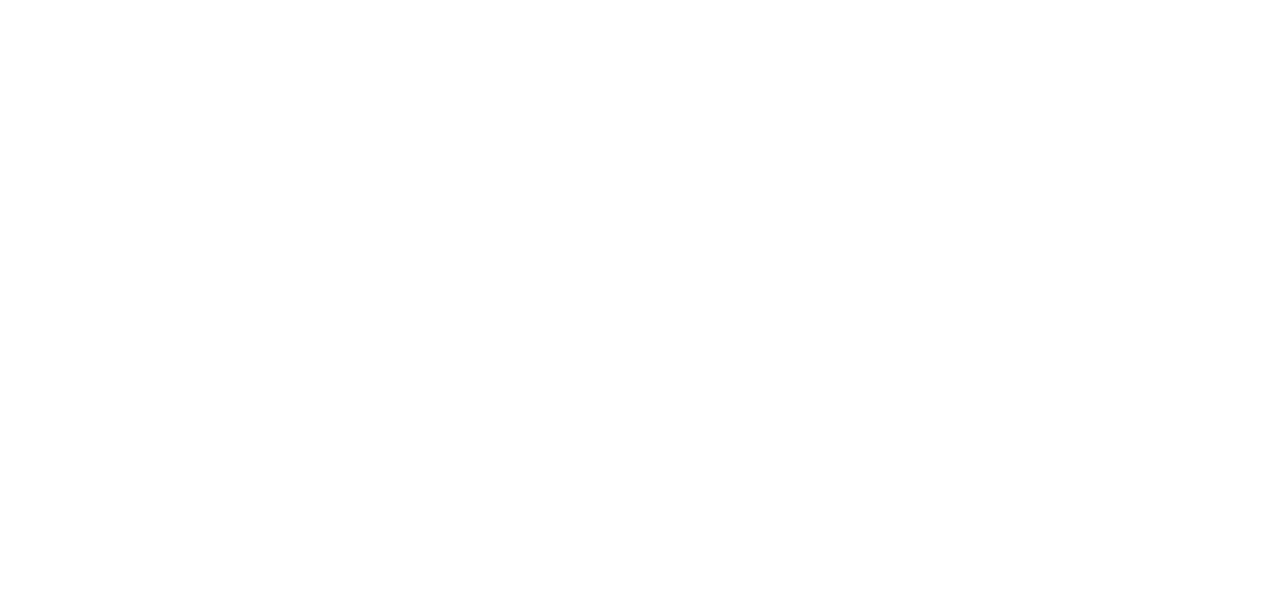
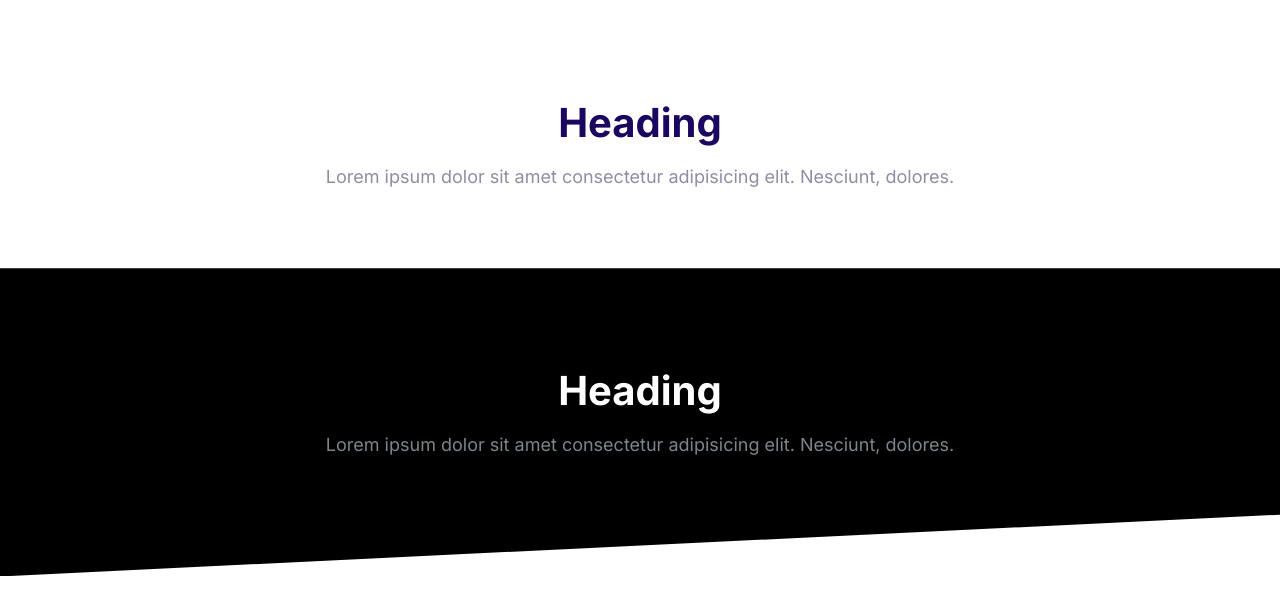
Before and after one commit to dors001/dorify, a plain HTML site: page css course 3 - Moshify/index.html in a window 1280 px wide. Drawn offline with Linux system fonts and the light colour scheme.

Commit message:
Define blocks component

```diff
--- a/css course 3 - Moshify/css/styles.css
+++ b/css course 3 - Moshify/css/styles.css
@@ -11,6 +11,11 @@
 
 *, *::after, *::before {
     box-sizing: border-box;
+}
+
+.container {
+    max-width: 1140px;
+    margin: 0 auto;
 }
 
 /* Typography */
@@ -575,3 +580,37 @@ a {
     max-height: 100vh;
     opacity: 1;
 }
+
+/* Blocks */
+
+.block {
+    --padding-vertical: 6rem;
+    padding: var(--padding-vertical) 2rem;
+}
+
+.block__header {
+    text-align: center;
+}
+
+.block__heading {
+    top: 0;
+}
+
+.block--dark {
+    background: black;
+    color: #7b858b;
+}
+
+.block--dark .block__heading {
+    color: white;
+}
+
+.block--skewed--right {
+    padding-bottom: calc(var(--padding-vertical) + 4rem);
+    clip-path: polygon(0% 0%, 100% 0%, 100% 100%, 0% 80%);
+}
+
+.block--skewed--left {
+    padding-bottom: calc(var(--padding-vertical) + 4rem);
+    clip-path: polygon(0% 0%, 100% 0%, 100% 80%, 0% 100%);
+}
--- a/css course 3 - Moshify/index.html
+++ b/css course 3 - Moshify/index.html
@@ -16,7 +16,23 @@
 </head>
 
 <body>
+    <section class="block container">
+        <header class="block__header">
+            <h2 class="block__heading">Heading</h2>
+            <p>Lorem ipsum dolor sit amet consectetur adipisicing elit. Nesciunt, dolores.
+            </p>
+        </header>
+    </section>
+    <section class="block block--dark block--skewed--left block__header">
+        <div class="container">
+            <h2 class="block__heading">Heading</h2>
+            <p>Lorem ipsum dolor sit amet consectetur adipisicing elit. Nesciunt, dolores.
+            </p>
+        </div>
+    </section>
 
+
+    <script src="main.js"></script>
 </body>
 
 </html>
```
Also changed, not shown: css course 3 - Moshify/components/collapsibles.html (+0 -1 lines).
